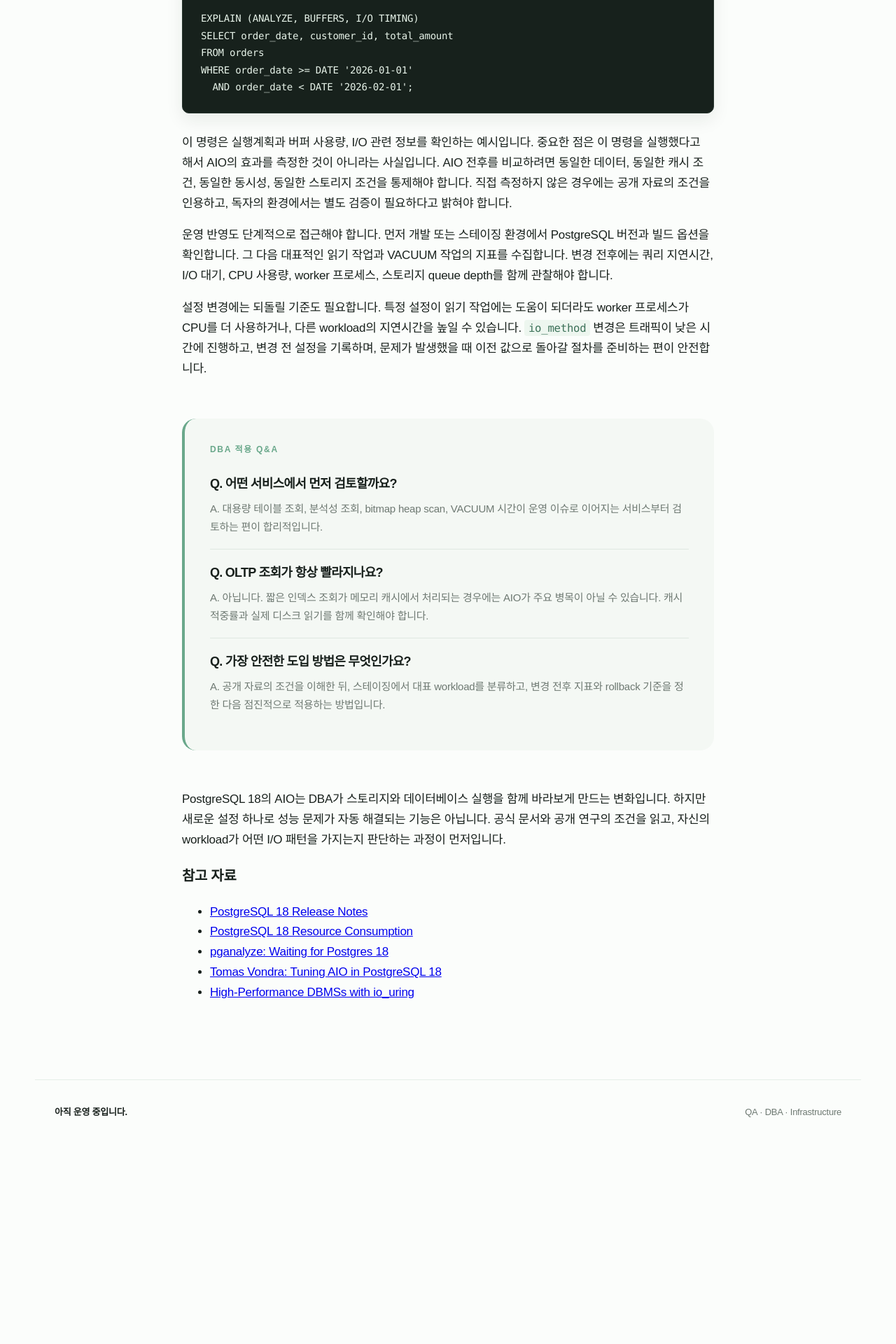
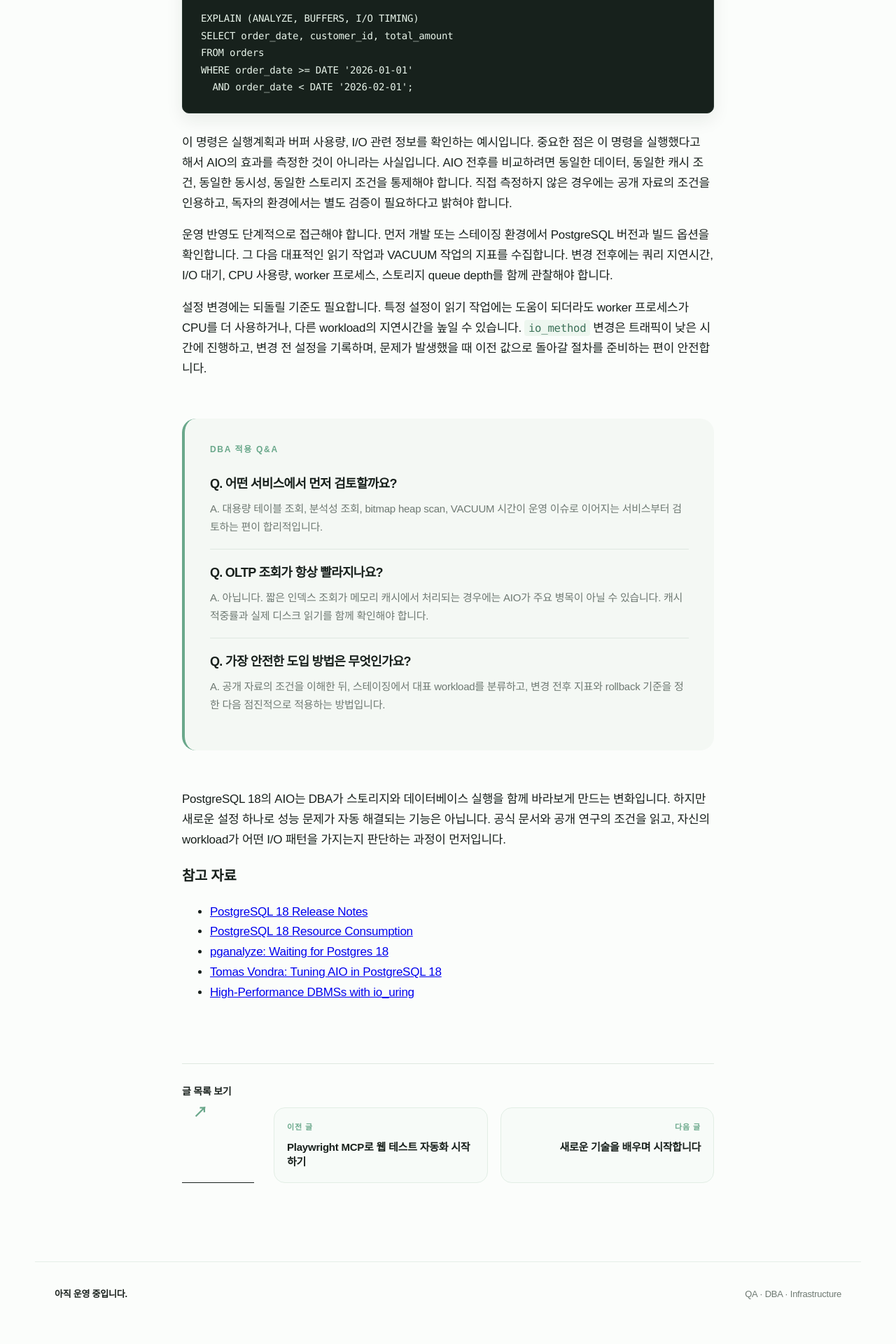
Before and after one commit to Seoha57/TechBlog, a Jekyll site: the page built from _posts/2026-09-16-postgresql18-aio.md, in a window 1280 px wide. Shown: the part 4414-6334 px from the top of the page at 70% size. Built offline with Jekyll 4.4.1, drawn with Linux system fonts in a browser that asks for light colours; some web fonts are replaced; before the commit the page ends 6074 px from its top, so only the background shows below that.

Commit message:
Add article navigation at post footer

```diff
--- a/_layouts/default.html
+++ b/_layouts/default.html
@@ -20,6 +20,7 @@
     <link rel="stylesheet" href="{{ '/assets/css/code.css' | relative_url }}">
     <link rel="stylesheet" href="{{ '/assets/css/post-fix.css' | relative_url }}">
     <link rel="stylesheet" href="{{ '/assets/css/table.css' | relative_url }}">
+    <link rel="stylesheet" href="{{ '/assets/css/article-nav.css' | relative_url }}">
     {% feed_meta %}
   </head>
   <body>
--- a/_layouts/post.html
+++ b/_layouts/post.html
@@ -7,4 +7,11 @@
     <h1>{{ page.title }}</h1>
   </header>
   <div class="post-body">{{ content }}</div>
+  <nav class="article-nav" aria-label="글 탐색">
+    <a class="article-nav-home" href="{{ '/#articles' | relative_url }}">글 목록 보기 <span>↗</span></a>
+    <div class="article-nav-links">
+      {% if page.previous %}<a href="{{ page.previous.url | relative_url }}"><small>이전 글</small><strong>{{ page.previous.title }}</strong></a>{% endif %}
+      {% if page.next %}<a href="{{ page.next.url | relative_url }}"><small>다음 글</small><strong>{{ page.next.title }}</strong></a>{% endif %}
+    </div>
+  </nav>
 </article>
--- /dev/null
+++ b/assets/css/article-nav.css
@@ -0,0 +1,10 @@
+.article-nav{max-width:760px;margin:86px auto 20px;padding-top:28px;border-top:1px solid var(--line)}
+.article-nav-home{display:inline-block;color:var(--ink);font-weight:750;text-decoration:none;border-bottom:1px solid var(--ink)}
+.article-nav-home span{margin-left:16px;color:var(--accent);font-size:20px}
+.article-nav-links{display:grid;grid-template-columns:1fr 1fr;gap:18px;margin-top:34px}
+.article-nav-links a{min-height:92px;padding:18px;border:1px solid #e2eee5;border-radius:16px;background:#f7fbf8;color:var(--ink);text-decoration:none}
+.article-nav-links a:hover{border-color:#a9d6b8;background:#edf7ef}
+.article-nav-links a:last-child{text-align:right}
+.article-nav-links small{display:block;margin-bottom:8px;color:var(--accent);font-size:11px;font-weight:750;letter-spacing:.08em}
+.article-nav-links strong{display:block;font-size:15px;line-height:1.45}
+@media(max-width:700px){.article-nav{margin-top:60px}.article-nav-links{grid-template-columns:1fr}.article-nav-links a:last-child{text-align:left}}
```
